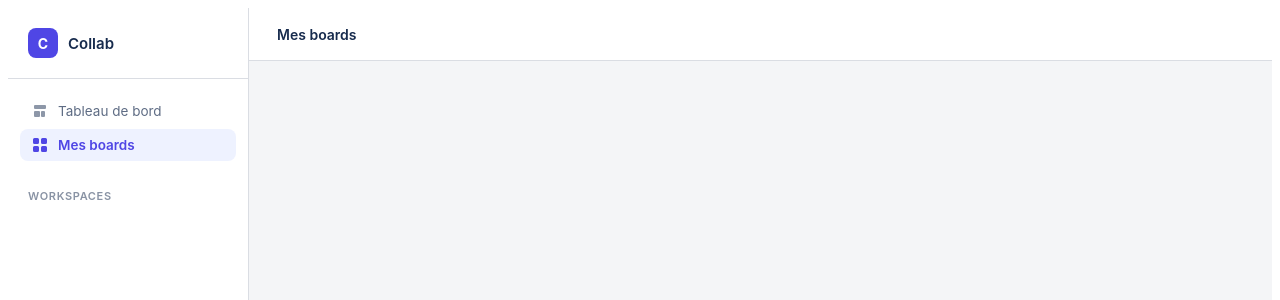
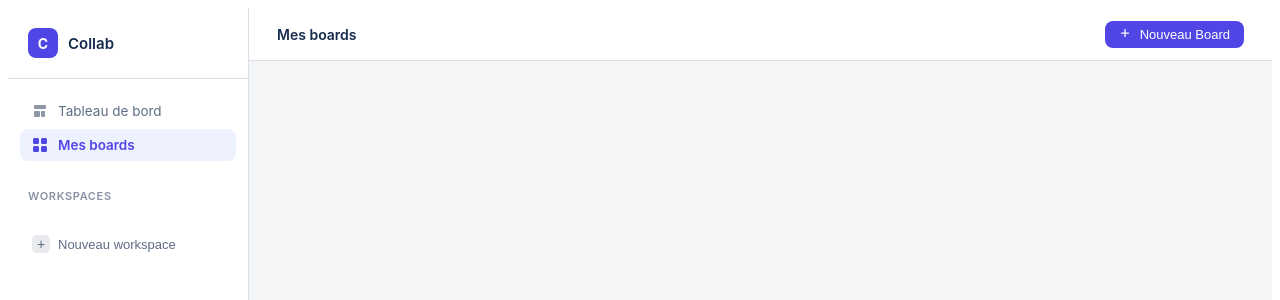
Before and after one commit to hamid78631/collab-task, an Angular app in the folder collab-front/: page /boards in a window 1280 px wide. Shown: the top 300 px of the page. Built offline with nearby package versions, Linux system fonts and the light colour scheme; no server answers; sample sign-in values are in the browser's storage.

Commit message:
feat(boards-page): ajout création workspace depuis la sidebar

```diff
--- a/collab-front/src/app/components/boards-page/boards-page.css
+++ b/collab-front/src/app/components/boards-page/boards-page.css
@@ -648,3 +648,62 @@
 .btn-delete-confirm:active {
   transform: translateY(0);
 }
+
+/* ─── Bouton Nouveau workspace ────────────────── */
+.btn-add-workspace {
+  display: flex;
+  align-items: center;
+  gap: 8px;
+  width: 100%;
+  padding: 8px 12px;
+  border: none;
+  background: none;
+  border-radius: 8px;
+  font-size: 13px;
+  color: #5e6c84;
+  cursor: pointer;
+  text-align: left;
+  transition: background 0.15s, color 0.15s;
+  margin-top: 4px;
+}
+
+.btn-add-workspace:hover {
+  background: #EEF2FF;
+  color: #4F46E5;
+}
+
+.btn-add-workspace-icon {
+  display: flex;
+  align-items: center;
+  justify-content: center;
+  width: 18px;
+  height: 18px;
+  border-radius: 5px;
+  background: #e8eaed;
+  font-size: 14px;
+  font-weight: 400;
+  line-height: 1;
+  color: #5e6c84;
+  flex-shrink: 0;
+  transition: background 0.15s, color 0.15s;
+}
+
+.btn-add-workspace:hover .btn-add-workspace-icon {
+  background: #c7d2fe;
+  color: #4F46E5;
+}
+
+/* ─── Input erreur ────────────────────────────── */
+.modal-input--error {
+  border-color: #dc2626;
+}
+
+.modal-input--error:focus {
+  border-color: #dc2626;
+}
+
+.modal-field-error {
+  font-size: 12px;
+  color: #dc2626;
+  margin-top: 5px;
+}
--- a/collab-front/src/app/components/boards-page/boards-page.html
+++ b/collab-front/src/app/components/boards-page/boards-page.html
@@ -33,6 +33,10 @@
           {{ ws.name }}
         </div>
       }
+      <button class="btn-add-workspace" (click)="openWorkspaceModal(); $event.stopPropagation()">
+        <span class="btn-add-workspace-icon">+</span>
+        Nouveau workspace
+      </button>
     </div>
 
   </aside>
@@ -43,6 +47,12 @@
     <!-- Topbar -->
     <header class="topbar">
       <span class="topbar-title">Mes boards</span>
+      <div class="topbar-actions">
+        <button class="btn-invite" (click)="openCreateModalFromTopbar()" [disabled]="workspaces().length === 0">
+          <svg width="12" height="12" viewBox="0 0 24 24" fill="none" stroke="currentColor" stroke-width="2.5" stroke-linecap="round" style="margin-right:5px"><line x1="12" y1="5" x2="12" y2="19"/><line x1="5" y1="12" x2="19" y2="12"/></svg>
+          Nouveau Board
+        </button>
+      </div>
     </header>
 
     <!-- Content -->
@@ -163,6 +173,37 @@
   </div>
 }
 
+<!-- ─── Modal Créer un Workspace ──────────────── -->
+@if(showWorkspaceModal()){
+  <div class="modal-backdrop" (click)="closeWorkspaceModal()">
+    <div class="modal" (click)="$event.stopPropagation()">
+      <div class="modal-header">
+        <span class="modal-title">Créer un workspace</span>
+        <button class="modal-close" (click)="closeWorkspaceModal()">✕</button>
+      </div>
+      <div class="modal-body">
+        <label class="modal-field-label">Nom du workspace</label>
+        <input
+          class="modal-input"
+          [class.modal-input--error]="newWorkspaceNameError()"
+          type="text"
+          placeholder="Ex : Mon équipe, Projet X…"
+          [ngModel]="newWorkspaceName()"
+          (ngModelChange)="newWorkspaceName.set($event); newWorkspaceNameError.set(false)"
+          (keydown.enter)="saveWorkspace()"
+          autofocus />
+        @if(newWorkspaceNameError()){
+          <span class="modal-field-error">Le nom ne peut pas être vide.</span>
+        }
+      </div>
+      <div class="modal-footer">
+        <button class="btn-cancel" (click)="closeWorkspaceModal()">Annuler</button>
+        <button class="btn-confirm" (click)="saveWorkspace()">Créer</button>
+      </div>
+    </div>
+  </div>
+}
+
 <!-- ─── Modal Confirmation Suppression ────────── -->
 @if(confirmDeleteBoardId() !== null){
   <div class="modal-backdrop" (click)="cancelDelete()">
--- a/collab-front/src/app/components/boards-page/boards-page.ts
+++ b/collab-front/src/app/components/boards-page/boards-page.ts
@@ -22,6 +22,7 @@ export class BoardsPageComponent implements OnInit {
   workspaces = signal<WorkspaceDTO[]>([]);
   boardsByWorkspace = signal<Map<number, BoardDTO[]>>(new Map());
 
+
   // Menu contextuel par carte
   activeMenuBoardId = signal<number | null>(null);
 
@@ -35,7 +36,10 @@ export class BoardsPageComponent implements OnInit {
 
   // Confirmation de suppression
   confirmDeleteBoardId = signal<number | null>(null);
-
+ //Modal de création de
+  showWorkspaceModal = signal(false);
+  newWorkspaceName = signal('');
+  newWorkspaceNameError = signal(false);
   readonly colorPalette = [
     '#4F46E5', '#7C3AED', '#DB2777', '#DC2626',
     '#D97706', '#059669', '#0891B2', '#1D4ED8'
@@ -49,11 +53,10 @@ export class BoardsPageComponent implements OnInit {
     this.workspaceService.getWorkspacesByUser(this.authService.getCurrentUserId()).subscribe({
       next: (workspaces) => {
         this.workspaces.set(workspaces || []);
-        workspaces.forEach(ws => {
-                                                    this.boardService.getBoardsByWorkspaceId(ws.id).subscribe({
-                                                      next: (boards) => {
-                                                        const map = new Map(this.boardsByWorkspace());
-                                                        map.set(ws.id, boards || []);
+        workspaces.forEach(ws => {this.boardService.getBoardsByWorkspaceId(ws.id).subscribe({
+          next: (boards) => {
+            const map = new Map(this.boardsByWorkspace());
+              map.set(ws.id, boards || []);
               this.boardsByWorkspace.set(map);
             },
             error: (err) => console.error(`Erreur boards workspace ${ws.id}`, err)
@@ -71,6 +74,8 @@ export class BoardsPageComponent implements OnInit {
       next: (updated) => this.replaceBoard(updated)
     });
   }
+ //creer un workspace
+
 
   //Menu contextuel
   openMenu(boardId: number, event: MouseEvent) {
@@ -82,6 +87,11 @@ export class BoardsPageComponent implements OnInit {
 
   closeMenu() {
     this.activeMenuBoardId.set(null);
+  }
+
+  openCreateModalFromTopbar() {
+    const firstWs = this.workspaces()[0];
+    if (firstWs) this.openCreateModal(firstWs.id);
   }
 
   //  Créer un board
@@ -202,4 +212,41 @@ export class BoardsPageComponent implements OnInit {
   getBoardCount(wsId: number): number {
     return (this.boardsByWorkspace().get(wsId) ?? []).length;
   }
+
+  openWorkspaceModal() {
+    this.newWorkspaceName.set('');
+    this.newWorkspaceNameError.set(false);
+    this.showWorkspaceModal.set(true);
+  }
+
+  closeWorkspaceModal() {
+    this.showWorkspaceModal.set(false);
+  }
+
+  saveWorkspace() {
+    const name = this.newWorkspaceName().trim();
+    if (!name) {
+      this.newWorkspaceNameError.set(true);
+      return;
+    }
+
+    const dto: WorkspaceDTO = {
+      id: 0,
+      name,
+      ownerId: this.authService.getCurrentUserId()
+    };
+
+    this.workspaceService.createWorkspace(dto).subscribe({
+      next: (created) => {
+        this.workspaces.update(list => [...list, created]);
+        this.boardsByWorkspace.update(map => {
+          const newMap = new Map(map);
+          newMap.set(created.id, []);
+          return newMap;
+        });
+        this.closeWorkspaceModal();
+      },
+      error: (err) => console.error('Erreur création workspace', err)
+    });
+  }
 }
```
